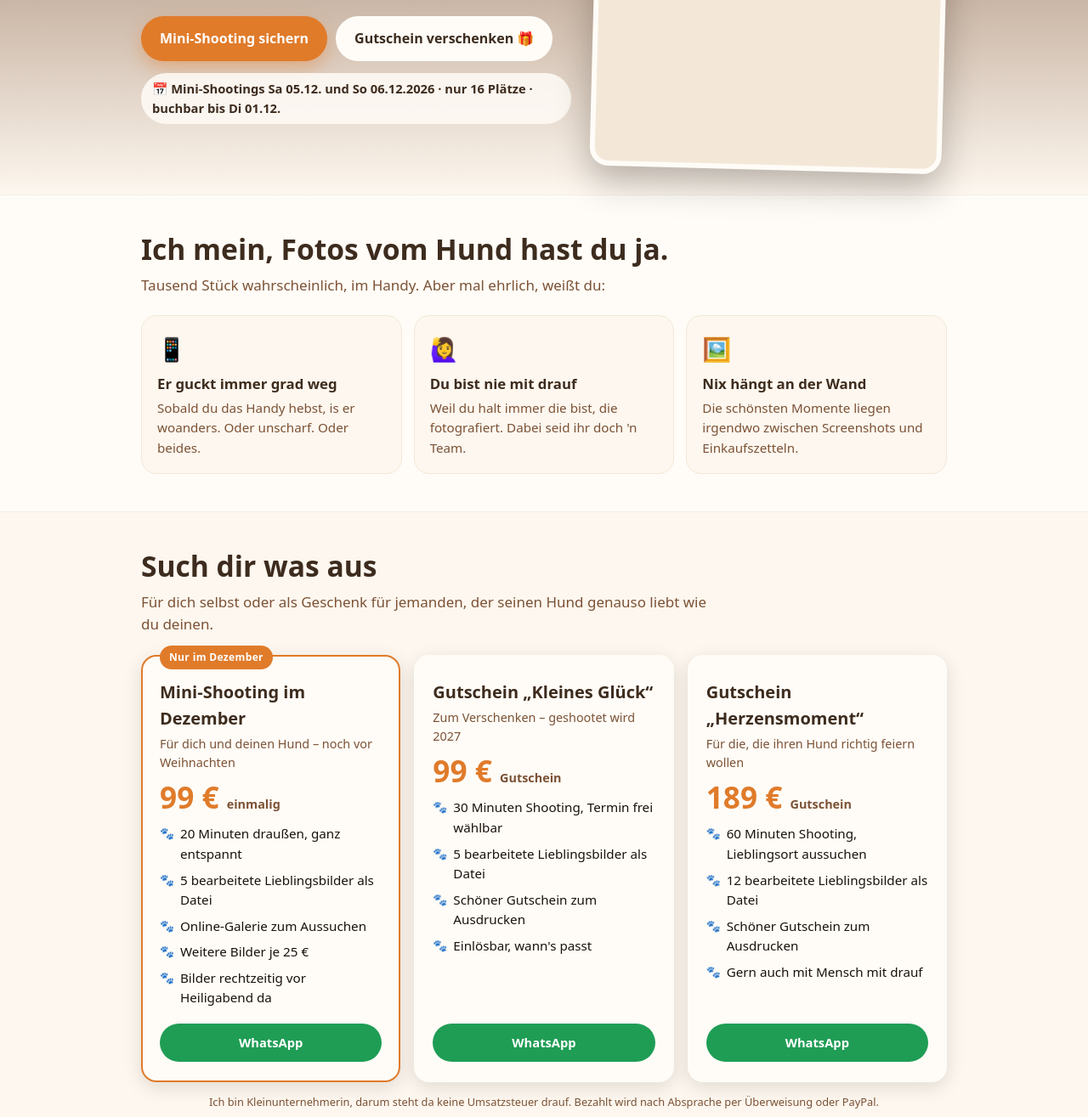
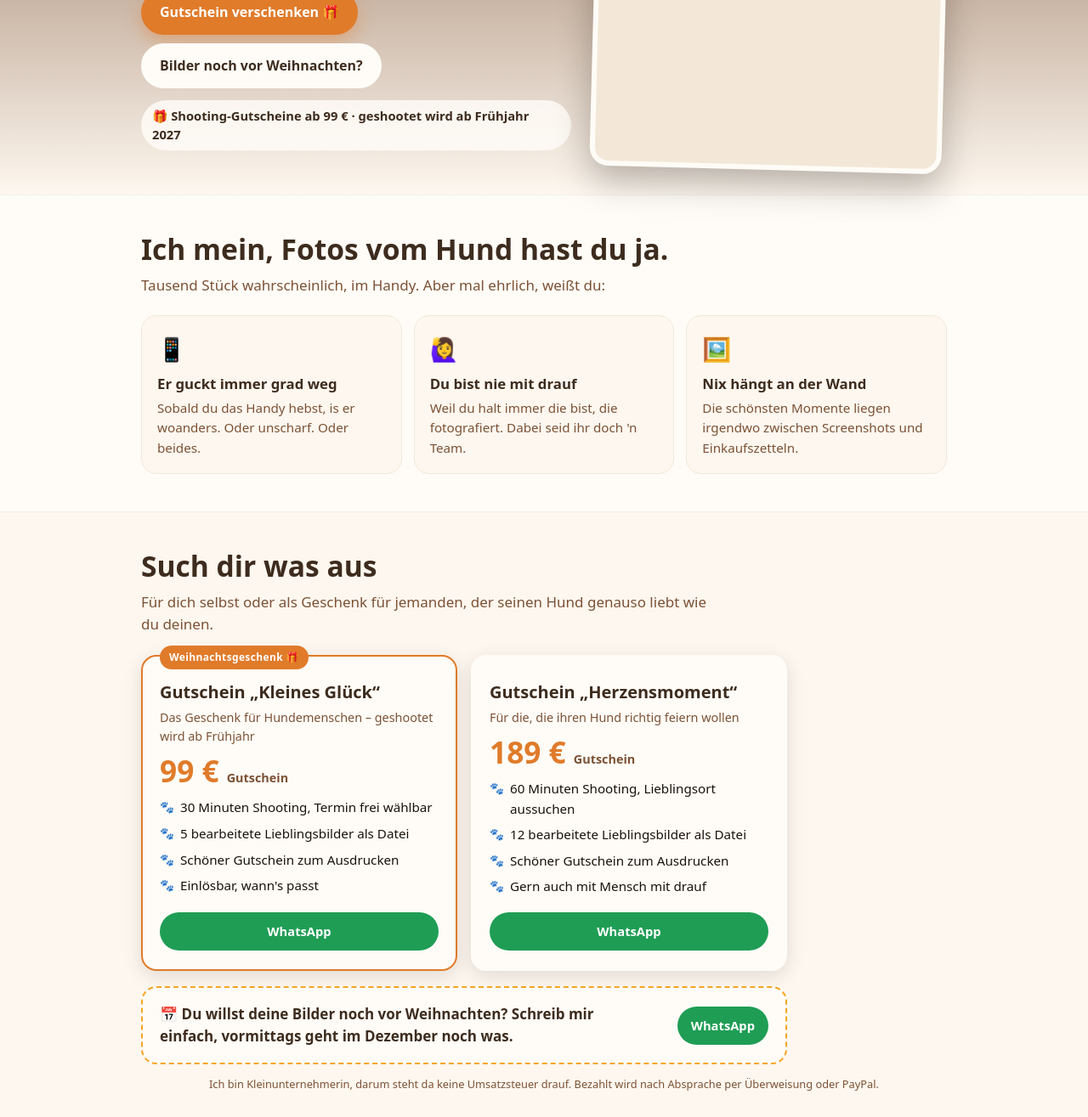
Before and after one commit to pottpic/Pfotenfreunde-Herzensmoment-Tracker, a browser extension: page angebot/index.html in a window 1280 px wide. Shown: the part 470-1785 px from the top of the page at 85% size. Drawn offline with Linux system fonts and the light colour scheme.

Commit message:
Nur noch Gutscheine (Shooting ab Frühjahr) + Dezember auf Anfrage; Rückfragen immer als Multiple Choice (#43)
Claude-Session: https://claude.ai/code/session_01Emp5GwUFmLehWXG9JbWewG

Co-authored-by: Claude <noreply@anthropic.com>

```diff
--- a/angebot/index.html
+++ b/angebot/index.html
@@ -4,7 +4,7 @@
 <meta charset="utf-8">
 <meta name="viewport" content="width=device-width, initial-scale=1">
 <title>Pottpic – Hundeshooting & Gutscheine</title>
-<meta name="description" content="Hundefotografie im Ruhrgebiet: Mini-Shootings im Dezember und Shooting-Gutscheine zum Verschenken. Hunde dürfen Hunde sein.">
+<meta name="description" content="Hundefotografie im Ruhrgebiet: Shooting-Gutscheine zum Verschenken, geshootet wird ab Frühjahr. Hunde dürfen Hunde sein.">
 <meta name="robots" content="noindex">
 <link rel="preconnect" href="https://fonts.googleapis.com">
 <link rel="preconnect" href="https://fonts.gstatic.com" crossorigin>
@@ -66,7 +66,9 @@ h2{font-size:clamp(1.55rem,4.5vw,2.1rem);color:var(--bark);line-height:1.15;marg
 .feel-card p{color:var(--wood);font-size:.95rem}
 
 /* Angebote */
-.offers{display:grid;grid-template-columns:repeat(3,1fr);gap:16px;align-items:stretch}
+.offers{display:grid;grid-template-columns:repeat(2,1fr);gap:16px;align-items:stretch;max-width:760px}
+.dez{margin-top:18px;max-width:760px;background:var(--paper);border:2px dashed var(--gold);border-radius:var(--r);padding:18px 20px;display:flex;justify-content:space-between;align-items:center;gap:14px;flex-wrap:wrap}
+.dez p{color:var(--bark);font-weight:700;max-width:32em}
 .offer{background:var(--paper);border-radius:var(--r);box-shadow:0 6px 22px var(--shadow);padding:22px 20px;display:flex;flex-direction:column;border:2px solid transparent;position:relative}
 .offer.top-pick{border-color:var(--amber)}
 .badge{position:absolute;top:-13px;left:20px;background:var(--amber);color:#fff;font-size:.75rem;font-weight:800;padding:5px 11px;border-radius:999px;letter-spacing:.03em}
@@ -151,8 +153,8 @@ footer a{font-weight:700;text-decoration:none}
       <h1>Dein Hund, so wie er wirklich is.</h1>
       <p class="lead">Kein Stillsitzen-Müssen, kein Perfekt-Getue. Ich fotografier deinen Hund so, wie du ihn kennst – mit Schlappohr, schiefem Blick und allem. Und du hast endlich ma Bilder, wo ihr <em>beide</em> drauf seid.</p>
       <div class="btns">
-        <a class="btn btn-main" href="#angebote">Mini-Shooting sichern</a>
-        <a class="btn btn-ghost" href="#angebote">Gutschein verschenken 🎁</a>
+        <a class="btn btn-main" href="#angebote">Gutschein verschenken 🎁</a>
+        <a class="btn btn-ghost" href="#dezember">Bilder noch vor Weihnachten?</a>
       </div>
       <div class="scarcity" id="scarcity"></div>
     </div>
@@ -185,6 +187,7 @@ footer a{font-weight:700;text-decoration:none}
     <h2>Such dir was aus</h2>
     <p class="sub">Für dich selbst oder als Geschenk für jemanden, der seinen Hund genauso liebt wie du deinen.</p>
     <div class="offers" id="offers"></div>
+    <div class="dez" id="dezember"><p id="dezText"></p><div class="btns" style="margin:0" id="dezBtns"></div></div>
     <p class="note">Ich bin Kleinunternehmerin, darum steht da keine Umsatzsteuer drauf. Bezahlt wird nach Absprache per Überweisung oder PayPal.</p>
   </div>
 </section>
@@ -269,7 +272,7 @@ footer a{font-weight:700;text-decoration:none}
   function text(a){ return grundtext(a) + herkunft; }
   function grundtext(a){
     if (!a) return "Hey Moni! Ich hab deine Seite gesehen und hätte Lust auf Bilder von meinem Hund. Magst du dich ma melden? 🐾";
-    if (a.id === "mini") return "Hey Moni! Ich hätte gern einen Platz beim Mini-Shooting im Dezember (" + K.miniTermine + ").\nMein Hund heißt: \nAm liebsten an: Samstag / Sonntag\n🐾";
+    if (a.id === "dezember") return "Hey Moni! Ich hätte gern noch vor Weihnachten Bilder von meinem Hund. Geht im Dezember vormittags noch was?\nMein Hund heißt: \n🐾";
     return "Hey Moni! Ich möchte den Gutschein „" + a.titel.replace(/^Gutschein\s*/, "").replace(/[„“]/g,"") + "“ (" + a.preis + ") verschenken.\nFür: \nSoll bis wann da sein: \n🎁";
   }
   function waLink(a){ return "https://wa.me/" + K.whatsapp + "?text=" + encodeURIComponent(text(a)); }
@@ -297,9 +300,11 @@ footer a{font-weight:700;text-decoration:none}
       '<div class="actions">' + buttons(a, true) + '</div>' +
     '</article>').join("");
 
-  // Mini-Infos
-  const mini = K.angebote.find(a => a.id === "mini");
-  $("scarcity").textContent = "📅 Mini-Shootings " + K.miniTermine + " · nur " + K.miniPlaetze + " Plätze · buchbar bis " + K.miniBuchenBis;
+  // Gutschein-Info + Dezember auf Anfrage
+  const ab = K.angebote.map(a => parseInt(a.preis, 10)).filter(n => n).sort((x, y) => x - y)[0];
+  $("scarcity").textContent = "🎁 Shooting-Gutscheine ab " + ab + " € · geshootet wird " + K.shootingAb;
+  $("dezText").textContent = "📅 " + K.dezemberHinweis;
+  $("dezBtns").innerHTML = buttons({id: "dezember", titel: "Shooting im Dezember"}, true);
   $("faqGueltig").textContent = "Der Gutschein gilt " + K.gutscheinGueltig + ". Den Termin sucht ihr euch dann zusammen mit mir aus, so wie's bei euch passt. Am schönsten find ich ja Frühling und Herbst, aber is deine Entscheidung.";
 
   $("finalBtns").innerHTML = buttons(null, false) || '<a class="btn btn-main" href="#angebote">Zu den Angeboten</a>';
--- a/angebot/konfig.js
+++ b/angebot/konfig.js
@@ -18,12 +18,12 @@ const KONFIG = {
   // Instagram-Name ohne @
   instagram: "pottpic",
 
-  // Mini-Shootings im Dezember (VORSCHLAG – Moni entscheidet)
-  miniTermine: "Sa 05.12. und So 06.12.2026",
-  miniOrt: "draußen im Dortmunder Norden – genauer Treffpunkt kommt mit der Buchung",
-  miniPlaetze: 16,          // wie viele Slots es insgesamt gibt
-  miniBuchenBis: "Di 01.12.",
-  galerieBis: "Fr 18.12.",  // bis wann die Bilder da sind
+  // Wann mit Gutschein geshootet wird
+  shootingAb: "ab Frühjahr 2027",
+
+  // Kleiner Satz für Leute, die ihre Bilder noch vor Weihnachten wollen
+  // (keine Termine, keine Platzzahl – Moni entscheidet pro Anfrage)
+  dezemberHinweis: "Du willst deine Bilder noch vor Weihnachten? Schreib mir einfach, vormittags geht im Dezember noch was.",
 
   // Gutschein: wie lange gültig
   gutscheinGueltig: "bis 31.12.2027",
@@ -31,25 +31,9 @@ const KONFIG = {
   // Preise: von Moni freigegeben am 15.11.2026
   angebote: [
     {
-      id: "mini",
-      titel: "Mini-Shooting im Dezember",
-      fuer: "Für dich und deinen Hund – noch vor Weihnachten",
-      preis: "99 €",
-      zusatz: "einmalig",
-      punkte: [
-        "20 Minuten draußen, ganz entspannt",
-        "5 bearbeitete Lieblingsbilder als Datei",
-        "Online-Galerie zum Aussuchen",
-        "Weitere Bilder je 25 €",
-        "Bilder rechtzeitig vor Heiligabend da"
-      ],
-      highlight: true,
-      badge: "Nur im Dezember"
-    },
-    {
       id: "gutschein-klein",
       titel: "Gutschein „Kleines Glück“",
-      fuer: "Zum Verschenken – geshootet wird 2027",
+      fuer: "Das Geschenk für Hundemenschen – geshootet wird ab Frühjahr",
       preis: "99 €",
       zusatz: "Gutschein",
       punkte: [
@@ -58,7 +42,8 @@ const KONFIG = {
         "Schöner Gutschein zum Ausdrucken",
         "Einlösbar, wann's passt"
       ],
-      highlight: false
+      highlight: true,
+      badge: "Weihnachtsgeschenk 🎁"
     },
     {
       id: "gutschein-gross",
```
Also changed, not shown: angebot/aushang.html (+9 -9 lines), angebot/karten.html (+7 -7 lines), 2 other files.
